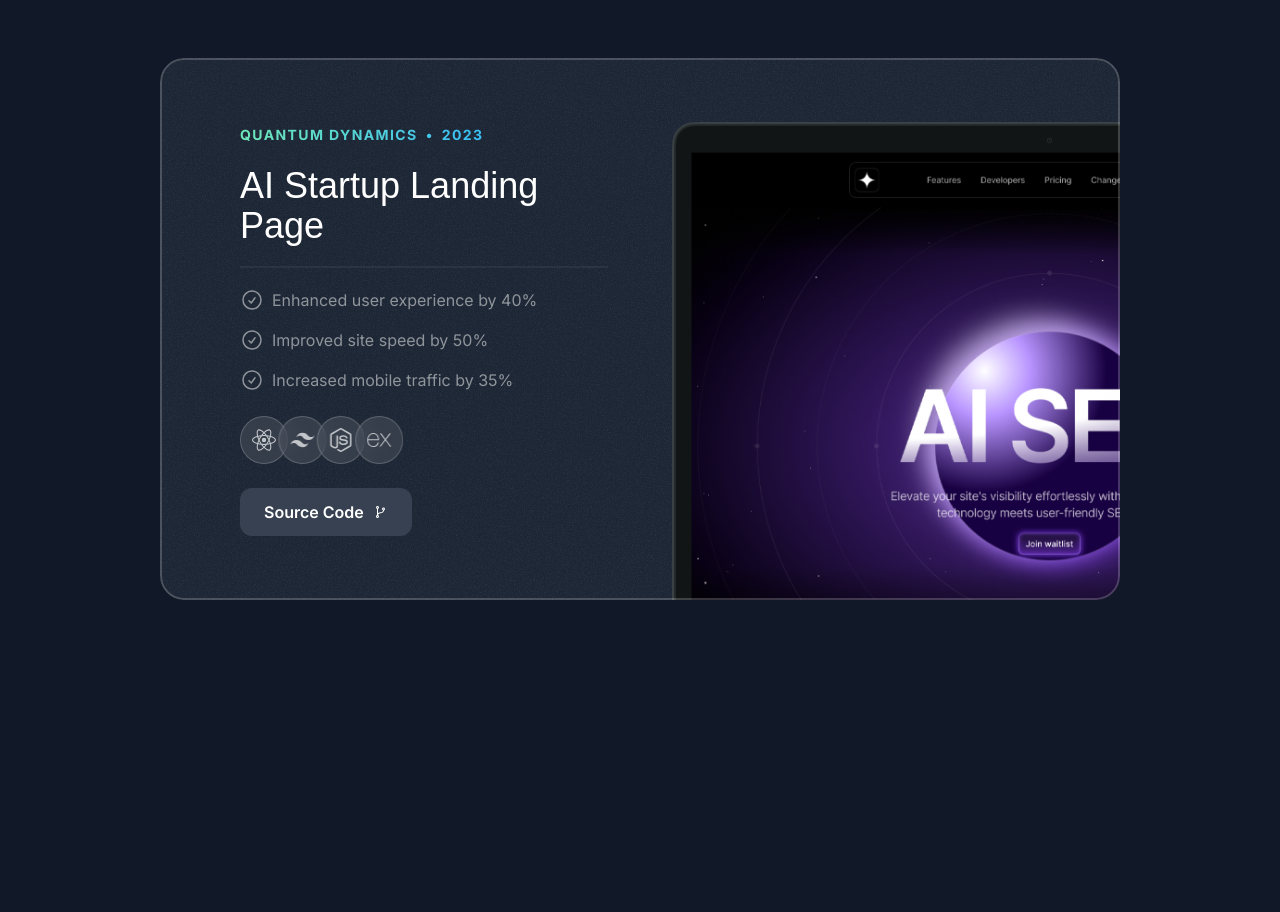
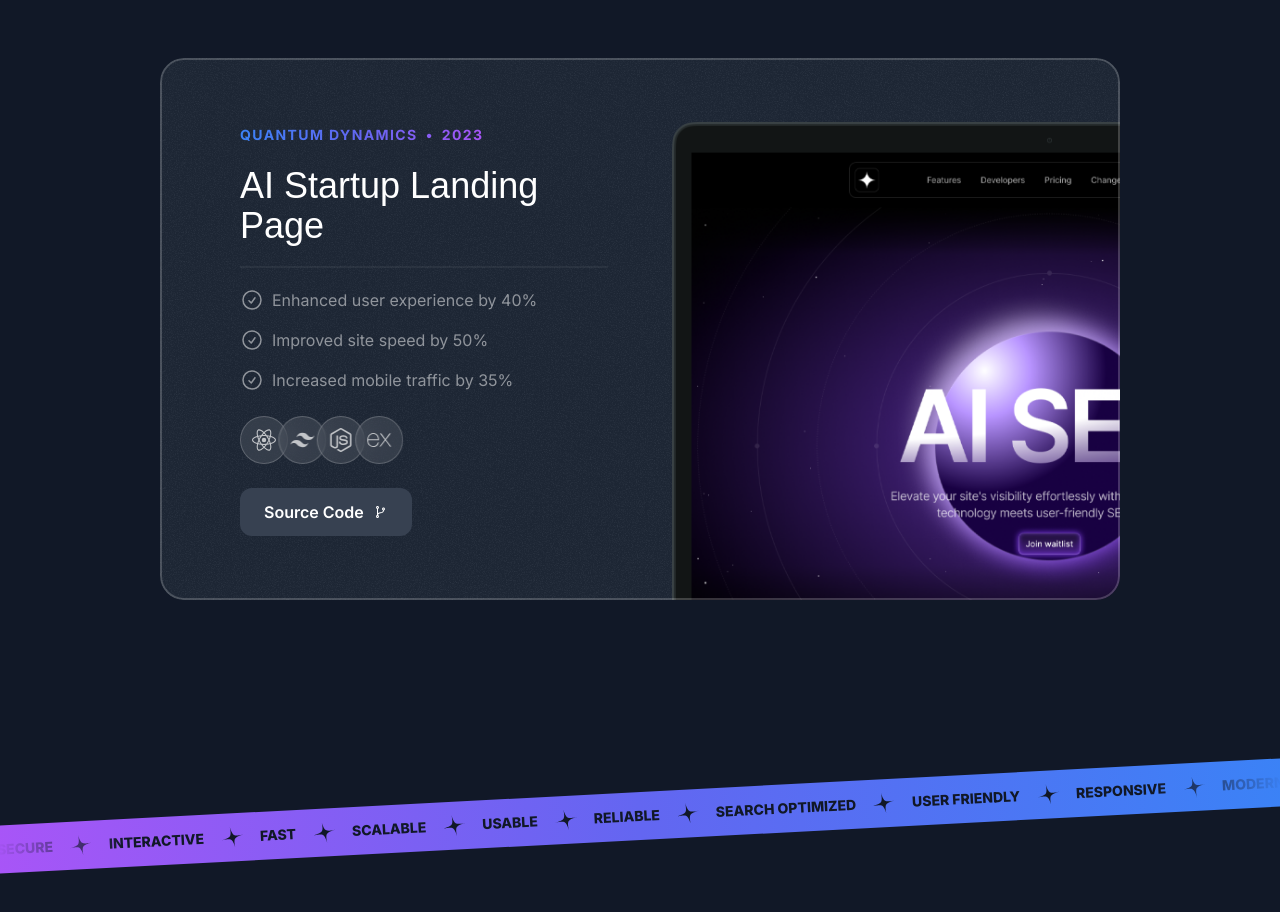
Before and after one commit to sabbirosa/sabbir-co, a Next.js app: page / in a window 1280 px wide. Shown: the part 2480-3392 px from the top of the page. Before the commit the page ends 3176 px from the top, so only its background shows below. Built offline with nearby package versions, Linux system fonts and the light colour scheme; a web font is replaced by a local one.

Commit message:
Add TapeSection component and update ProjectsSection styles

```diff
--- a/src/app/page.tsx
+++ b/src/app/page.tsx
@@ -1,6 +1,7 @@
 import { Header } from "@/sections/Header";
 import { HeroSection } from "@/sections/Hero";
 import { ProjectsSection } from "@/sections/Projects";
+import { TapeSection } from "@/sections/Tape";
 
 export default function Home() {
   return (
@@ -8,6 +9,7 @@
       <Header />
       <HeroSection />
       <ProjectsSection />
+      <TapeSection />
     </div>
   );
 }
--- a/src/sections/Projects.tsx
+++ b/src/sections/Projects.tsx
@@ -14,7 +14,7 @@
     <section className="pb-16 lg:py-24">
       <div className="container">
         <div className="flex justify-center">
-          <p className="uppercase font-semibold tracking-widest bg-gradient-to-r from-emerald-300 to-sky-400 text-center text-transparent bg-clip-text">
+          <p className="uppercase font-semibold tracking-widest bg-gradient-to-r from-purple-500 via-indigo-500 to-blue-500 text-center text-transparent bg-clip-text">
             Real-world Results
           </p>
         </div>
@@ -39,7 +39,7 @@
               ></div>
               <div className="lg:grid lg:grid-cols-2 lg:gap-16">
                 <div className="lg:pb-16">
-                  <div className="bg-gradient-to-r from-emerald-300 to-sky-400 inline-flex gap-2 font-bold uppercase tracking-widest text-sm text-transparent bg-clip-text">
+                  <div className="bg-gradient-to-l from-purple-500 via-indigo-500 to-blue-500 inline-flex gap-2 font-bold uppercase tracking-widest text-sm text-transparent bg-clip-text">
                     <span>{project.company}</span>
                     <span>&bull;</span>
                     <span>{project.year}</span>
--- a/src/sections/Tape.tsx
+++ b/src/sections/Tape.tsx
@@ -1,3 +1,38 @@
+import StarIcon from "@/assets/icons/star.svg";
+
+const words = [
+  "Secure",
+  "Interactive",
+  "Fast",
+  "Scalable",
+  "Usable",
+  "Reliable",
+  "Search Optimized",
+  "User Friendly",
+  "Responsive",
+  "Modern",
+  "Maintainable",
+];
+
 export const TapeSection = () => {
-  return <div>Tape Section</div>;
+  return (
+    <section className="py-16 lg:py-24 overflow-x-clip">
+      <div className="bg-gradient-to-r from-purple-500 via-indigo-500 to-blue-500 -rotate-3 -mx-1">
+        <div className="flex [mask-image:linear-gradient(to_right,transparent,black_10%,black_90%,transparent)]">
+          <div className="flex flex-none gap-4 py-3">
+            {words.map((word, index) => {
+              return (
+                <div key={index} className="inline-flex gap-4 items-center">
+                  <span className="text-gray-900 uppercase font-extrabold text-sm">
+                    {word}
+                  </span>
+                  <StarIcon className="size-6 text-gray-900 -rotate-12" />
+                </div>
+              );
+            })}
+          </div>
+        </div>
+      </div>
+    </section>
+  );
 };
```
